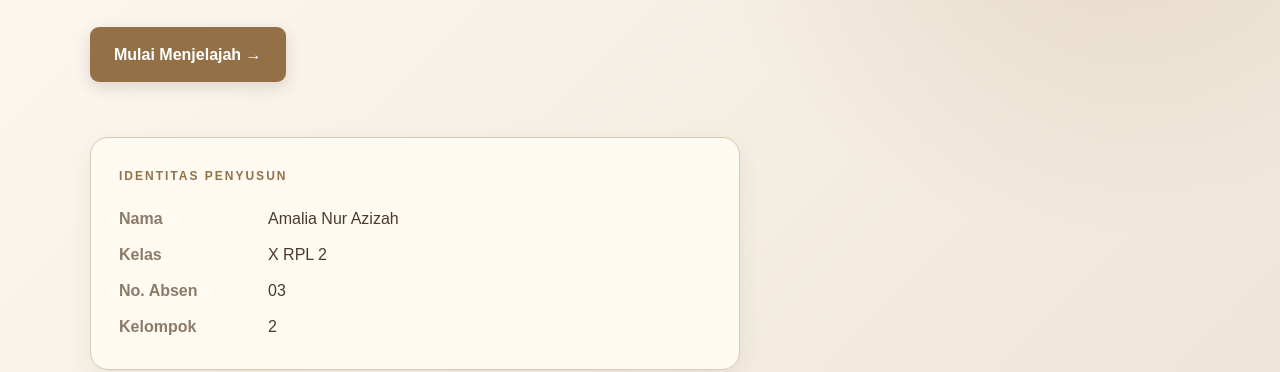
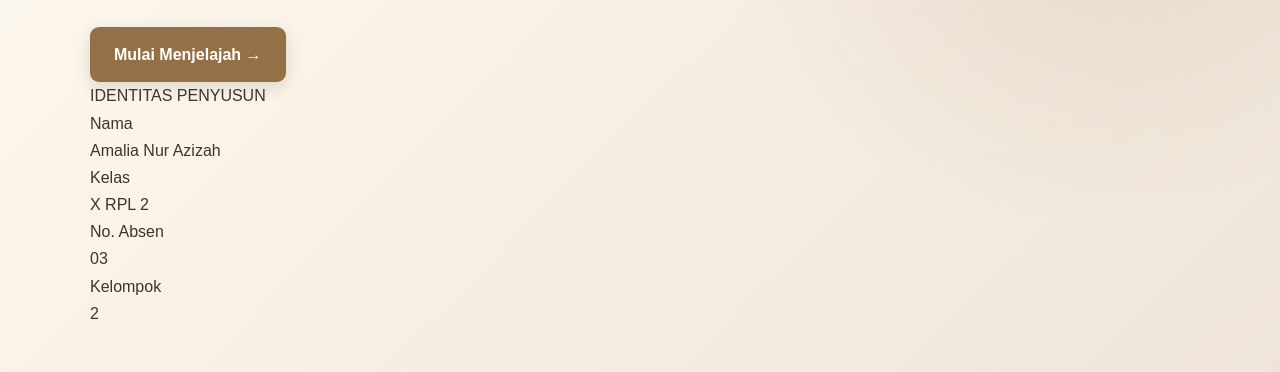
Before and after one commit to Amaliaxrpl2/G30SPK-_Information-, a plain HTML site: page index.html in a window 1280 px wide. Shown: the part 446-818 px from the top of the page. Drawn offline with Linux system fonts and the light colour scheme.

Commit message:
index.html

```diff
--- a/index.html
+++ b/index.html
@@ -211,58 +211,6 @@ section{
     transform:translateY(-3px);
 }
 
-
-/* =========================
-   IDENTITAS
-========================= */
-
-.identity{
-    margin-top:55px;
-
-    background:#fffaf2;
-
-    border:1px solid #d8c9b5;
-
-    border-radius:18px;
-
-    padding:28px;
-
-    box-shadow:
-    0 8px 25px rgba(70,50,30,.07);
-
-    max-width:650px;
-}
-
-.identity-title{
-    color:#947047;
-
-    font-size:12px;
-
-    font-weight:bold;
-
-    letter-spacing:2px;
-
-    margin-bottom:18px;
-}
-
-.identity-grid{
-    display:grid;
-
-    grid-template-columns:
-    140px 1fr;
-
-    gap:9px;
-}
-
-.identity-grid div:nth-child(odd){
-    color:#8b7b69;
-
-    font-weight:bold;
-}
-
-.identity-grid div:nth-child(even){
-    color:#4a3b2b;
-}
 
 
 /* =========================
```
